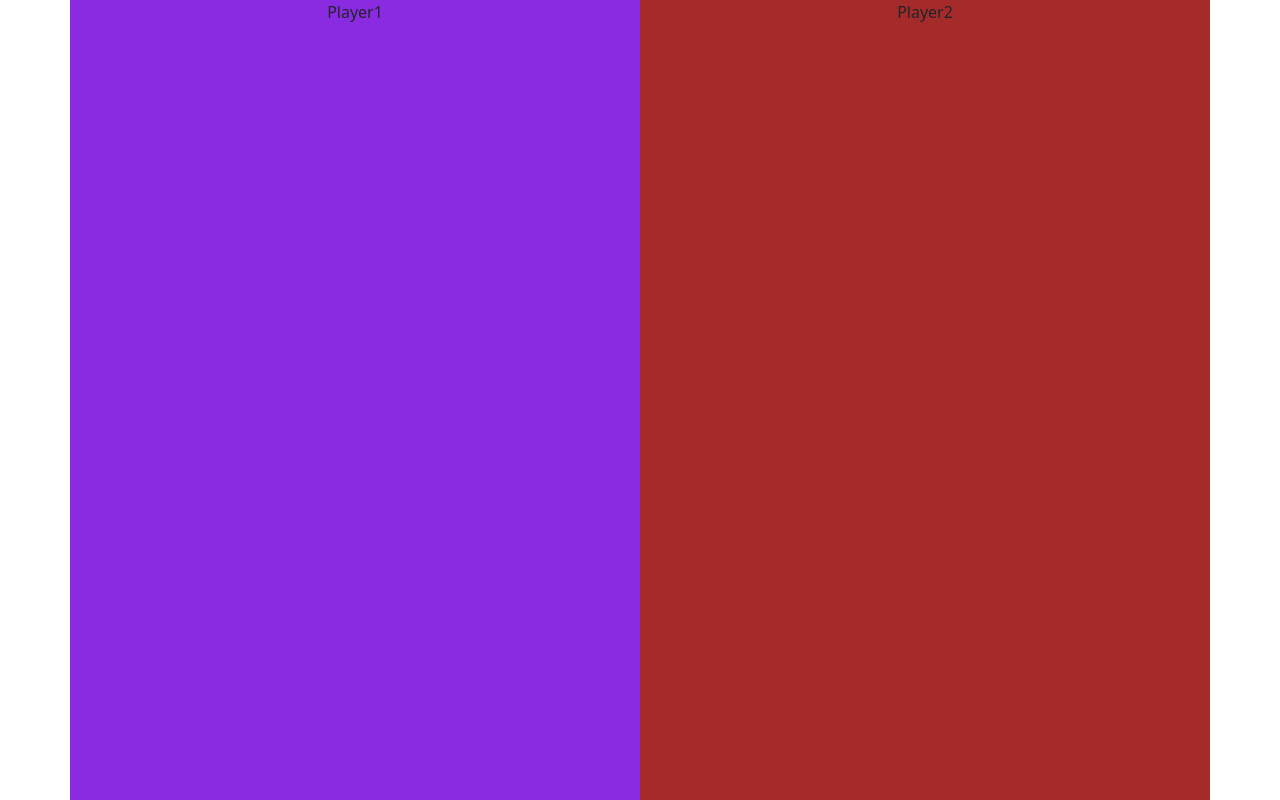
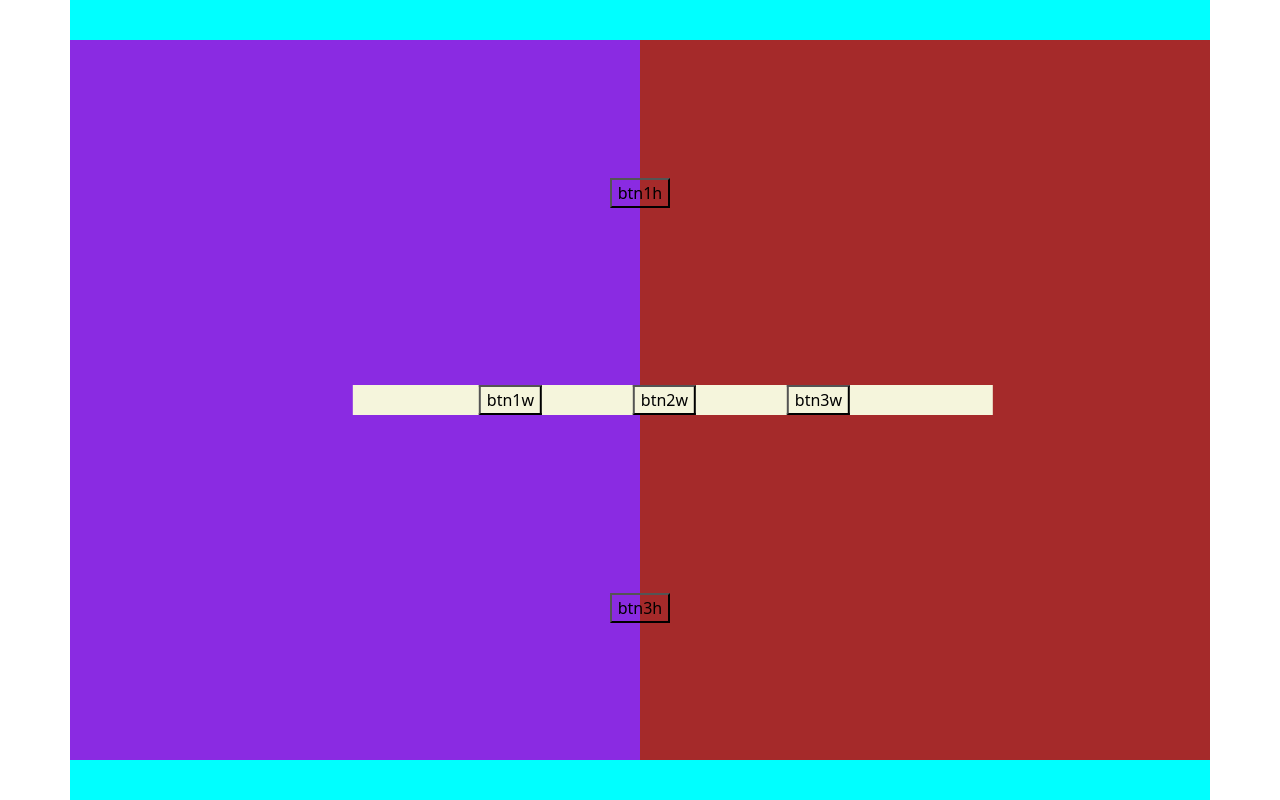
Before and after one commit to Bretzddev/JSGameDice, a plain HTML site: page index.html in a window 1280 px wide. Drawn offline with nearby package versions, Linux system fonts and the light colour scheme.

Commit message:
Create Adaptative Layout

```diff
--- a/index.html
+++ b/index.html
@@ -9,15 +9,33 @@
     <link href="style.css" rel="stylesheet" type="text/css" />
     <title>Jeu de dés</title>
 </head>
-<body class="container-sm">
-        <div class="row row-cols-1 row-cols-md-2 vh-100">
+<body>
+    <header class="container-sm">
+
+    </header>
+    <main class="container-sm">
+        <div class="row row-cols-1 row-cols-lg-2 mainh">
             <div class="player1 col">
-                Player1
+
             </div>
             <div class="player2 col">
-                Player2
+
+            </div>
+            <div class="cmdh vh-100" >
+                <div> <button class="overbtn"> btn1h </button> </div>
+                <div> <button class="overbtn"> btn2h </button> </div>
+                <div> <button class="overbtn"> btn3h </button> </div>
+            </div>
+            <div class="row cmdw" >
+                <div class="col-3"> <button class="overbtn"> btn1w </button> </div>
+                <div class="col-3"> <button class="overbtn"> btn2w </button> </div>
+                <div class="col-3"> <button class="overbtn"> btn3w </button> </div>
             </div>
         </div>
+    </main>
+    <footer class="container-sm">
+
+    </footer>
     <script src="https://cdn.jsdelivr.net/npm/popper.js@1.12.9/dist/umd/popper.min.js" integrity="sha384-ApNbgh9B+Y1QKtv3Rn7W3mgPxhU9K/ScQsAP7hUibX39j7fakFPskvXusvfa0b4Q" crossorigin="anonymous"></script>
     <script src="script.js"></script>
 </body>
--- a/style.css
+++ b/style.css
@@ -1,3 +1,16 @@
+header {
+    height: 5vh;
+    background-color: aqua;
+}
+
+footer {
+    height: 5vh;
+    background-color: aqua;
+}
+
+.mainh {
+    height: 90vh;
+}
 .player1 {
     background-color: blueviolet;
     text-align: center;
@@ -7,3 +20,27 @@
     background-color: brown;
     text-align: center;
 }
+
+.cmdh {
+    position: absolute;
+    display: grid;
+    align-content: space-evenly;
+    background-color:transparent;
+    text-align: center;
+    top: 50%; left: 50%;
+    transform: translate(-50%, -50%);
+}
+
+.cmdw {
+    position: absolute;
+    background-color:beige;
+   justify-content: center;
+    top: 50%; left: 50%;
+    transform: translate(-43%, -50%);
+}
+
+.overbtn {
+    background-color: transparent;
+    margin-left: 25px;
+    margin-right: 25px;
+}
```
